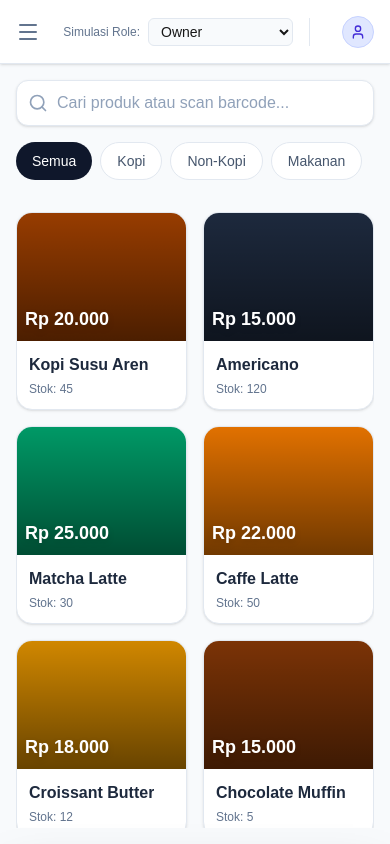
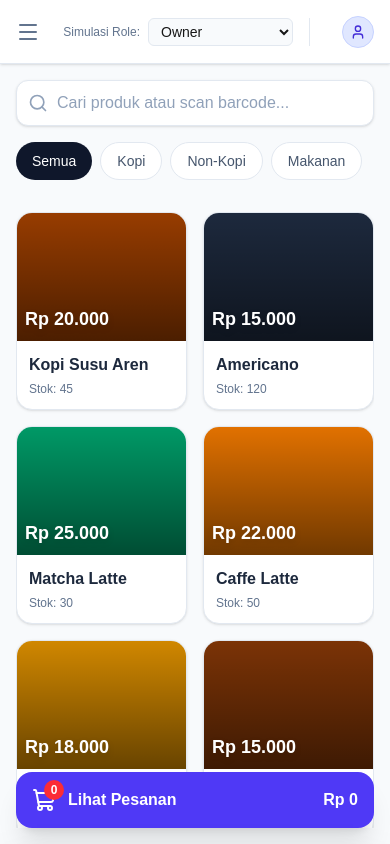
Before and after one commit to mhmdkafi/UMKM-OS, a Next.js app in the folder FrontEnd/: page /pos in a window 390 px wide. Built offline with nearby package versions, Linux system fonts and the light colour scheme.

Commit message:
Make POS interface fully responsive with mobile cart toggle

```diff
--- a/FrontEnd/src/app/(dashboard)/pos/page.tsx
+++ b/FrontEnd/src/app/(dashboard)/pos/page.tsx
@@ -1,7 +1,7 @@
 "use client";
 
 import { useState } from "react";
-import { Search, Plus, Minus, Trash2, CreditCard, Banknote, ShoppingCart } from "lucide-react";
+import { Search, Plus, Minus, Trash2, CreditCard, Banknote, ShoppingCart, X } from "lucide-react";
 import { motion, AnimatePresence } from "framer-motion";
 
 const dummyProducts = [
@@ -19,6 +19,7 @@ export default function PosInterface() {
   const [cart, setCart] = useState<any[]>([]);
   const [search, setSearch] = useState("");
   const [selectedCategory, setSelectedCategory] = useState("Semua");
+  const [isMobileCartOpen, setIsMobileCartOpen] = useState(false);
 
   const categories = ["Semua", ...Array.from(new Set(dummyProducts.map(p => p.category)))];
 
@@ -122,18 +123,47 @@ export default function PosInterface() {
             </AnimatePresence>
           </div>
         </div>
+
+        {/* Mobile Cart Floating Bar */}
+        {!isMobileCartOpen && (
+          <div className="md:hidden fixed bottom-4 left-4 right-4 z-40">
+            <button
+              onClick={() => setIsMobileCartOpen(true)}
+              className="w-full bg-indigo-600 text-white rounded-2xl p-4 shadow-xl flex items-center justify-between font-bold"
+            >
+              <div className="flex items-center gap-3">
+                <div className="relative">
+                  <ShoppingCart className="w-6 h-6" />
+                  <span className="absolute -top-2 -right-2 bg-red-500 text-white text-xs w-5 h-5 flex items-center justify-center rounded-full">
+                    {cart.reduce((sum, item) => sum + item.qty, 0)}
+                  </span>
+                </div>
+                <span>Lihat Pesanan</span>
+              </div>
+              <span>Rp {total.toLocaleString('id-ID')}</span>
+            </button>
+          </div>
+        )}
       </div>
 
       {/* Cart Section (Right) */}
-      <div className="w-full md:w-96 lg:w-[420px] bg-white border-l border-slate-200 flex flex-col shadow-2xl z-10 md:relative fixed inset-0 md:inset-auto translate-y-full md:translate-y-0 transition-transform">
+      <div className={`w-full md:w-96 lg:w-[420px] bg-white border-l border-slate-200 flex flex-col shadow-2xl z-50 md:relative fixed inset-0 md:inset-auto transition-transform duration-300 ${isMobileCartOpen ? "translate-y-0" : "translate-y-full md:translate-y-0"}`}>
         <div className="p-4 border-b border-slate-100 flex justify-between items-center bg-white">
           <h2 className="text-lg font-bold text-slate-800 flex items-center gap-2">
             <ShoppingCart className="w-5 h-5 text-indigo-600" />
             Pesanan Saat Ini
           </h2>
-          <span className="bg-indigo-100 text-indigo-800 text-xs font-bold px-2 py-1 rounded-full">
-            {cart.reduce((sum, item) => sum + item.qty, 0)} Item
-          </span>
+          <div className="flex items-center gap-3">
+            <span className="bg-indigo-100 text-indigo-800 text-xs font-bold px-2 py-1 rounded-full hidden md:inline-block">
+              {cart.reduce((sum, item) => sum + item.qty, 0)} Item
+            </span>
+            <button
+              className="md:hidden p-2 text-slate-500 hover:text-slate-800 hover:bg-slate-100 rounded-full"
+              onClick={() => setIsMobileCartOpen(false)}
+            >
+              <X className="w-5 h-5" />
+            </button>
+          </div>
         </div>
 
         <div className="flex-1 overflow-y-auto p-4 bg-slate-50/50">
```
